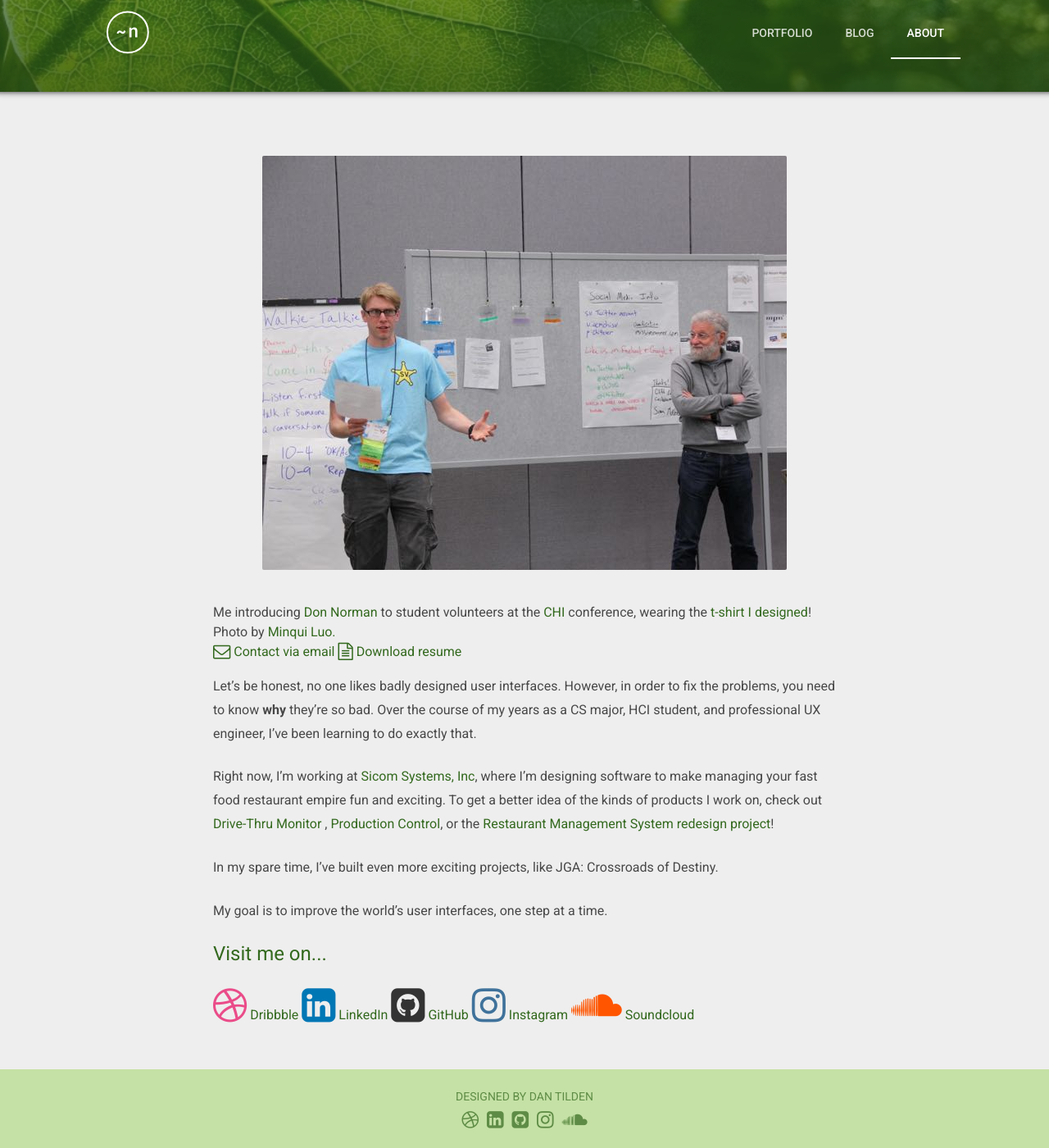
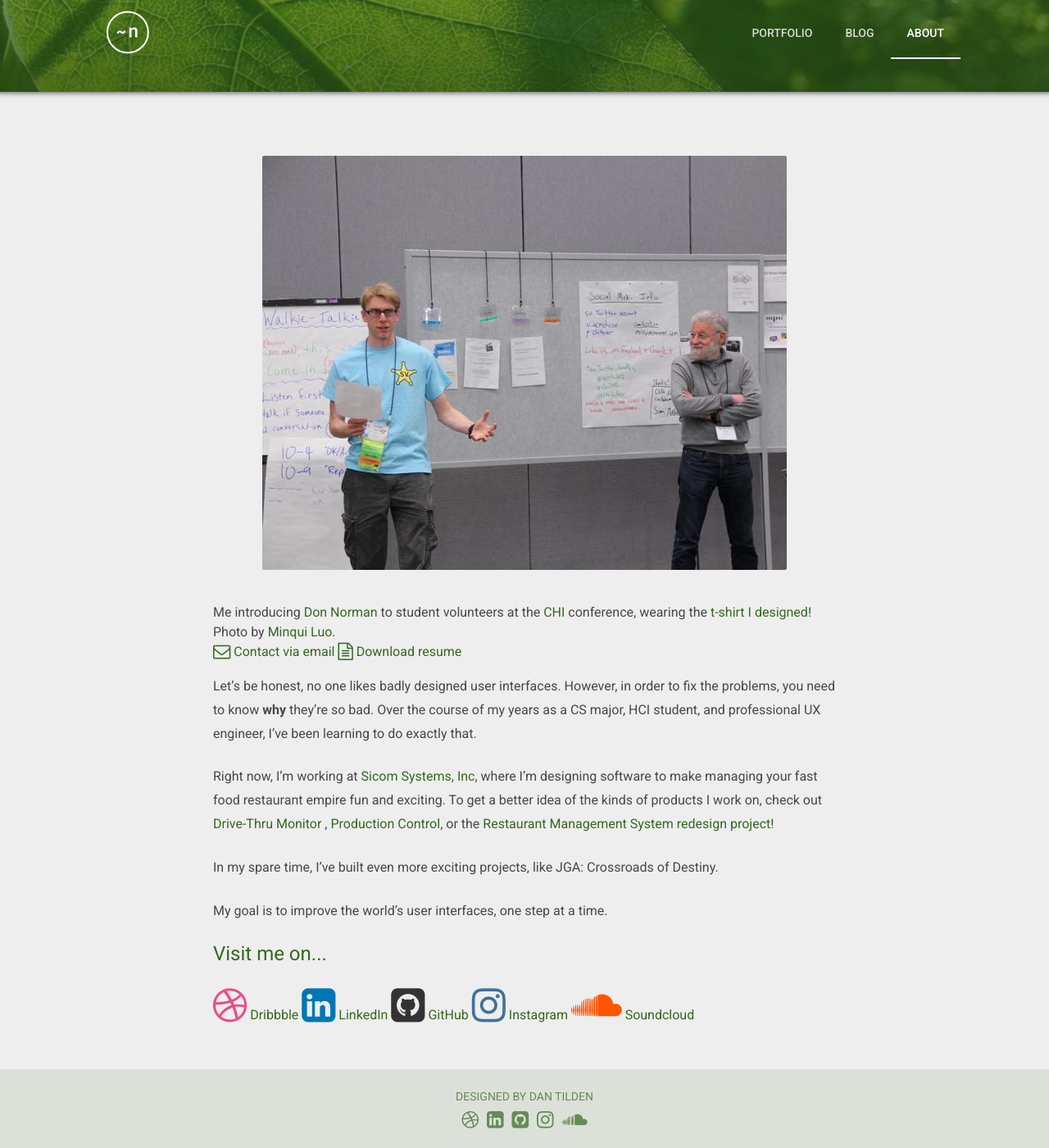
Before and after one commit to tilden/tilden.github.io, a Jekyll site: the page built from about.md, in a window 1280 px wide and 1400 px high, scrolled down 80 px. Shown: the whole window at 82% size. Built offline with Jekyll 4.4.1, drawn with Linux system fonts in a browser that asks for light colours; nearby versions of some CDN libraries.

Commit message:
Fixes to footer style

```diff
--- a/css/style.scss
+++ b/css/style.scss
@@ -279,7 +279,6 @@ h1.logo {
   line-height: 1;
   margin: 0 0 22px;
   color: inherit;
-  transition: color 0.2s;
 }
 
 .project-card p {
@@ -399,10 +398,10 @@ footer {
   .central-col {
     display: flex;
     height: 100%;
+    justify-content: center;
   }
 
   .contact-minibox {
-    flex-grow: 1;
     display: flex;
     flex-direction: column;
     justify-content: center;
@@ -417,11 +416,16 @@ footer {
       transition: 0.2s all;
       padding: 0 2px;
     }
+  }
 
-    a:hover {
+  .social-icons:hover a {
+    opacity: 0.5;
+
+    &:hover {
       opacity: 1;
     }
   }
+
 
   .footer-nav-button {
     flex: 50%;
@@ -466,22 +470,26 @@ footer {
 }
 
 .section-about {
-  h2, h3, a, code, blockquote {
-    color: $material-light-green-900;
+  .post-content, footer {
+    h2, h3, a, code, blockquote {
+      color: $material-light-green-900;
+    }
   }
 
   footer {
-    background-color: $material-light-green-200;
+    background-color: mix($material-light-green-900, $material-grey-200, 10%);
   }
 }
 
 .section-blog {
-  h2, h3, a, code, blockquote {
-      color: $material-indigo-500;
+  .post-content, footer {
+    h2, h3, a, code, blockquote {
+        color: $material-indigo-500;
+    }
   }
 
   footer {
-    background-color: $material-indigo-100;
+    background-color: mix($material-indigo-500, $material-grey-200, 10%);
   }
 }
 
```
